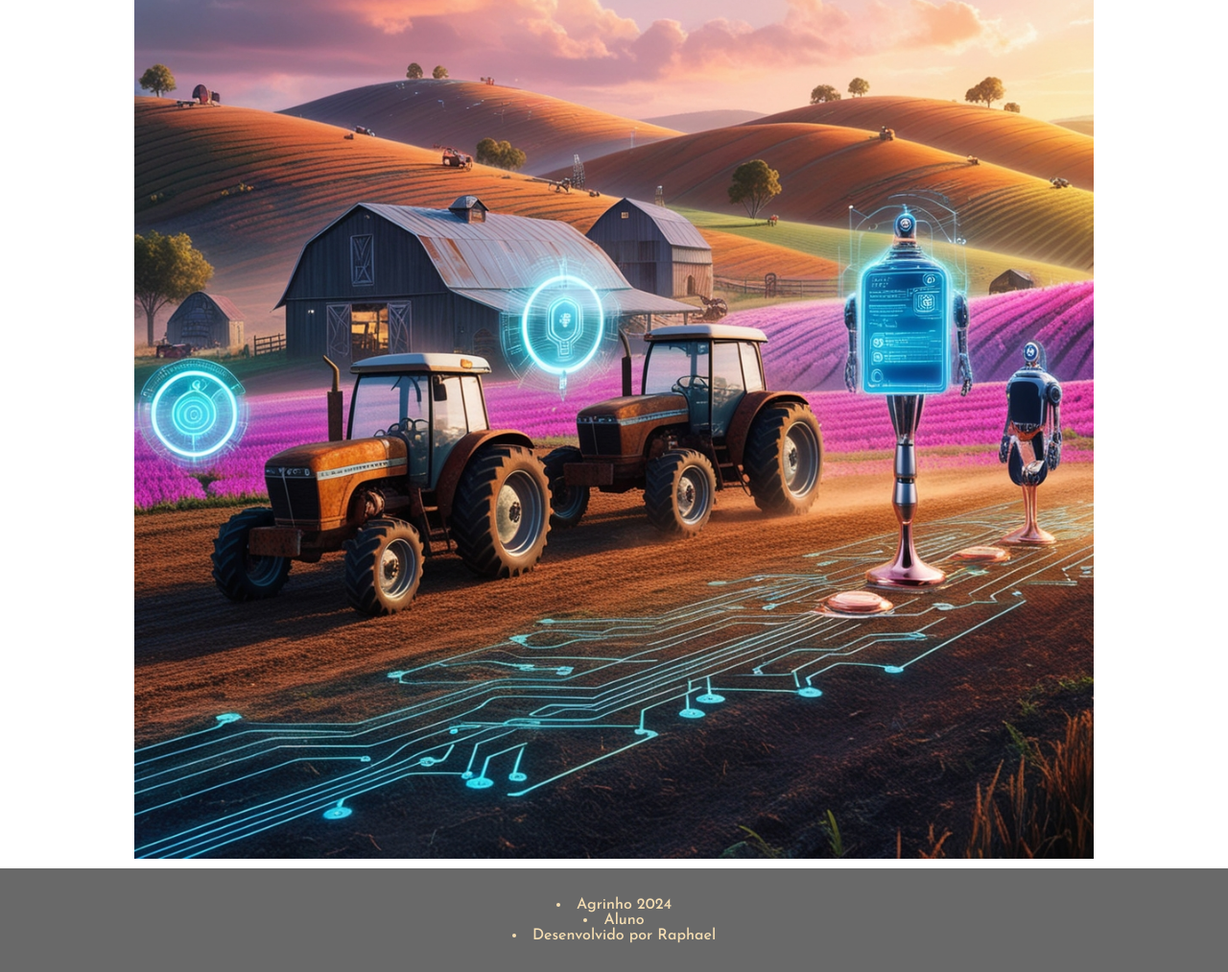
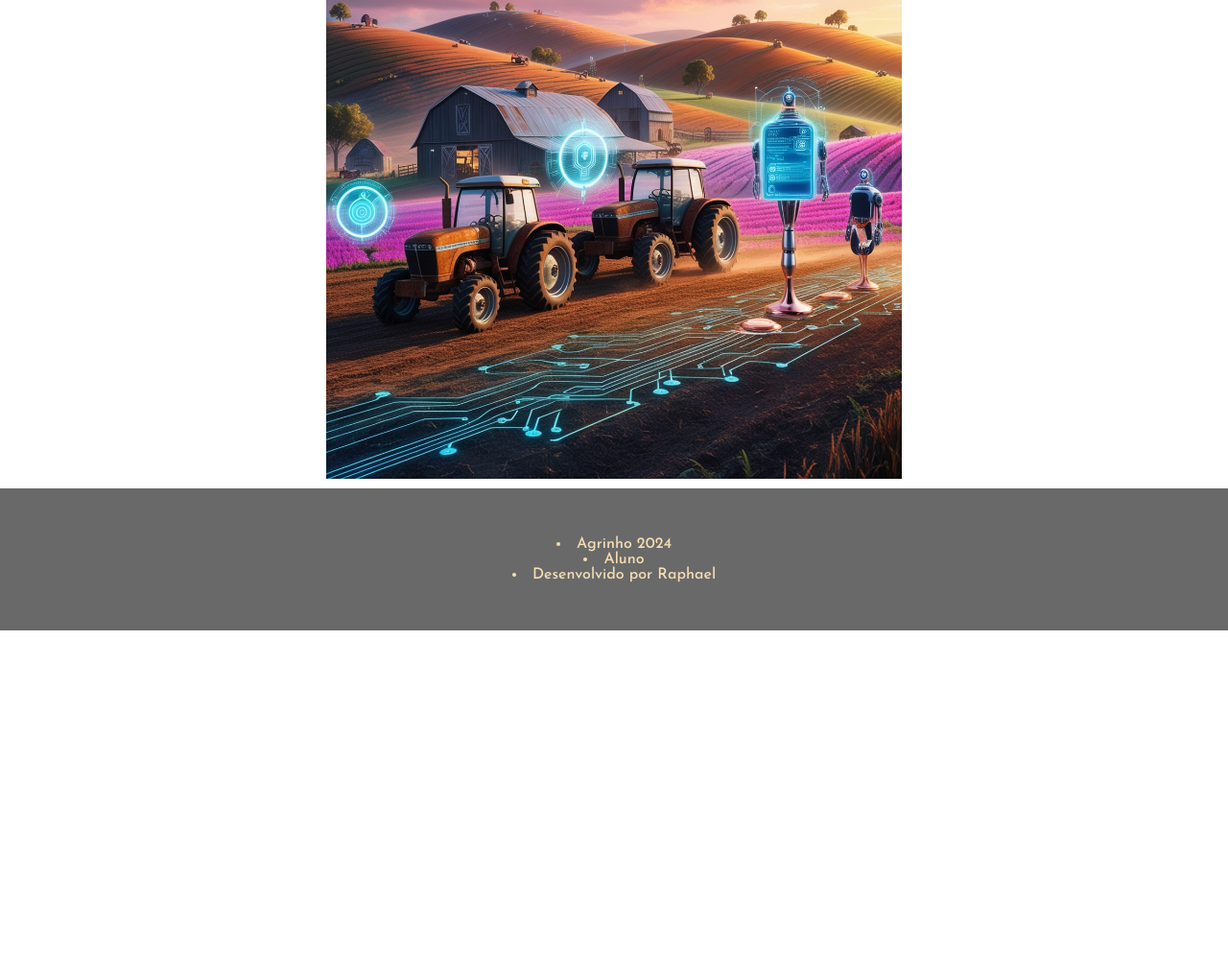
Before and after one commit to RaphaelhOliveira/Agrinho, a plain HTML site: page sobre.html in a window 1280 px wide. Shown: the part 651-1664 px from the top of the page at 96% size. After the commit the page ends 1308 px from the top, so only its background shows below. Drawn offline with Linux system fonts and the light colour scheme.

Commit message:
Update sobre.css

```diff
--- a/sobre.css
+++ b/sobre.css
@@ -14,7 +14,6 @@ header {
     width: 100%;
     max-width: 200px;
     height: auto;
-    display: block;
     margin: 0 auto;
 }
 
@@ -32,7 +31,7 @@ h2 {
 }
 
 .foto1 {
-    width: 100%;
+    width: 600px;
     height: auto;
     display: block;
     margin: 0 auto;
@@ -42,7 +41,7 @@ h2 {
 
 footer {
     background-color: dimgray;
-    padding: 30px;
+    padding: 50px;
     text-align: center;
     color: wheat;
 }
```
